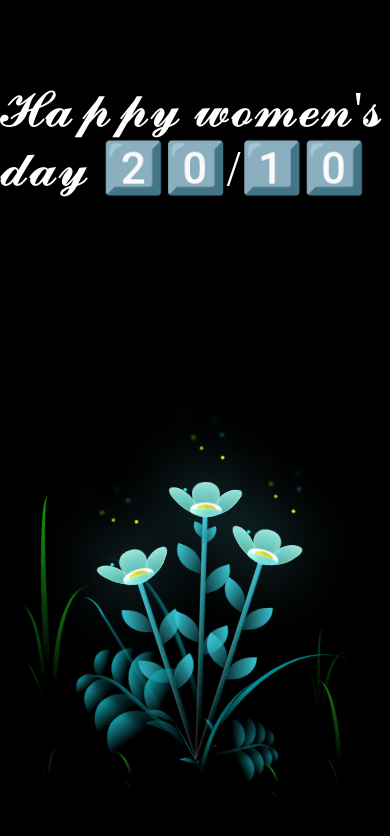
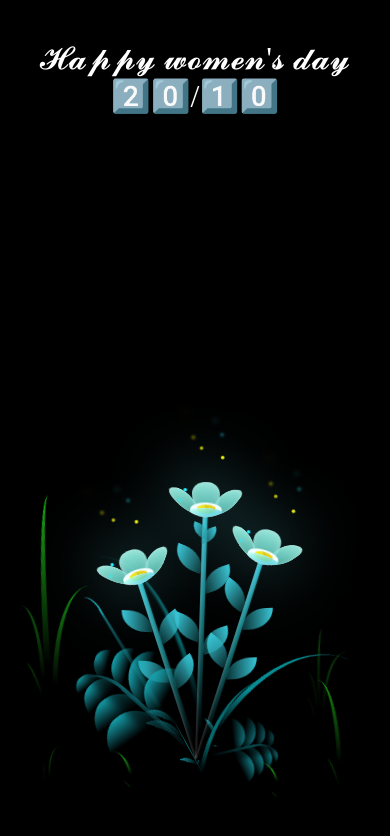
Before and after one commit to thangtran118/happy-women-day, a plain HTML site: page index.html in a window 390 px wide. Drawn offline with Linux system fonts and the light colour scheme.

Commit message:
fix text in mobile mode

```diff
--- a/style.css
+++ b/style.css
@@ -36,6 +36,14 @@ body {
   font-size: 50px;
   position: fixed;
   top: 80px;
+}
+
+@media only screen and (max-width: 600px) {
+  .happy-women-day {
+    top: 40px;
+    font-size: 32px;
+    text-align: center;
+  }
 }
 
 .flowers {
```
